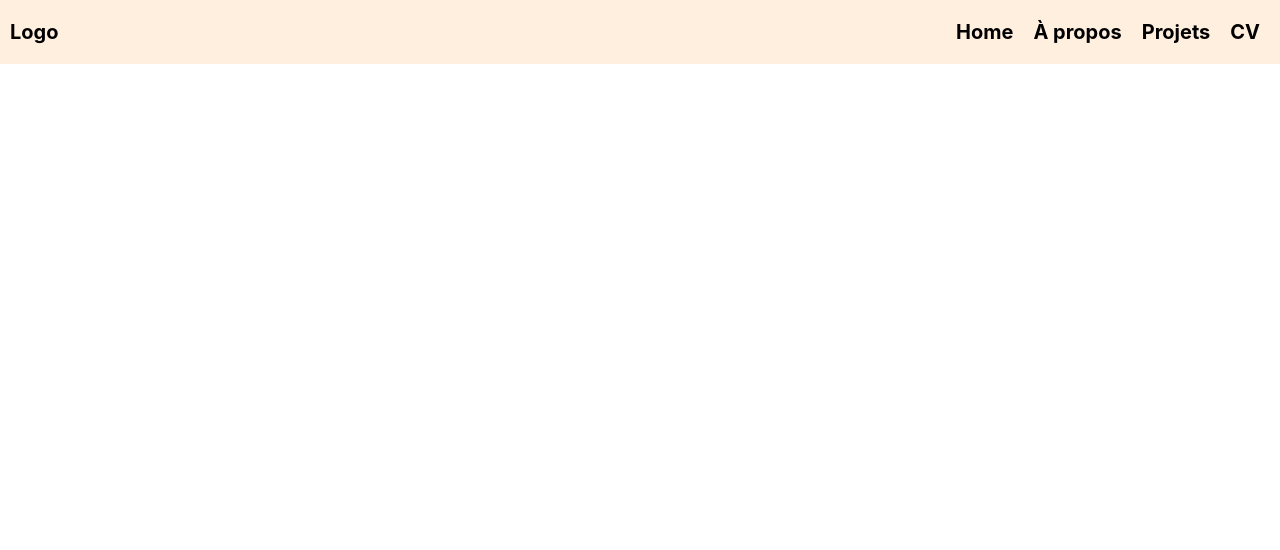
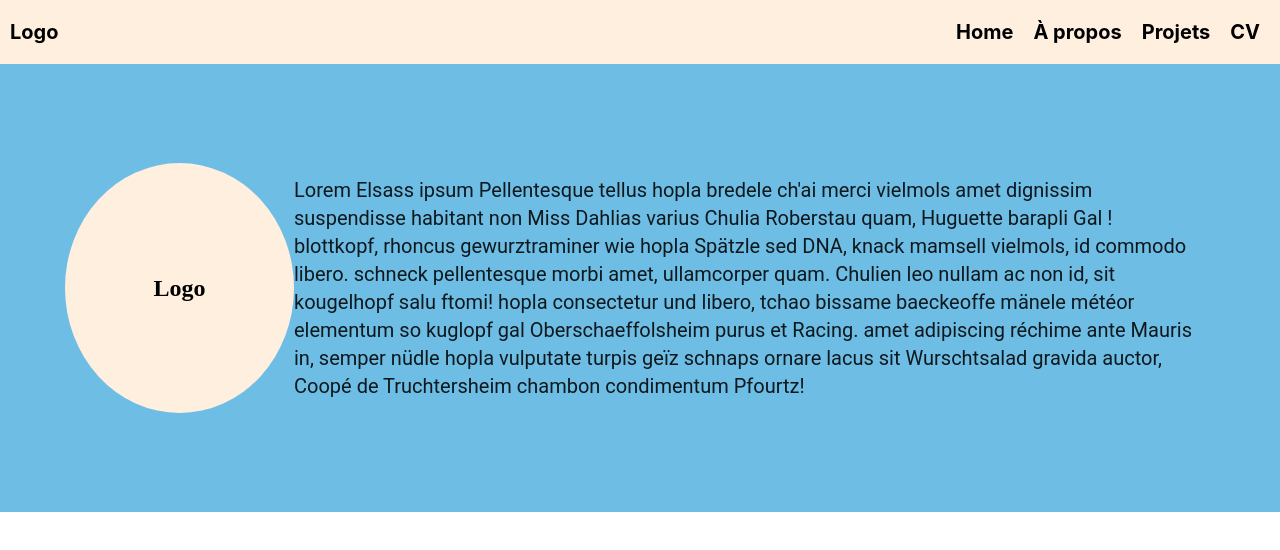
Before and after one commit to Ugo3007/portfolio-ugo3007, a Vue app: page / in a window 1280 px wide. Shown: the top 550 px of the page. Built offline with nearby package versions, Linux system fonts and the light colour scheme.

Commit message:
Included AboutContainer in App.vue

```diff
--- a/src/App.vue
+++ b/src/App.vue
@@ -1,10 +1,12 @@
 <script setup lang="ts">
 
 import HeaderNavBar from "@/components/HeaderNavBar.vue";
+import AboutContainer from "@/components/AboutContainer.vue";
 </script>
 
 <template>
   <HeaderNavBar/>
+  <AboutContainer/>
 </template>
 
 <style scoped>
```
